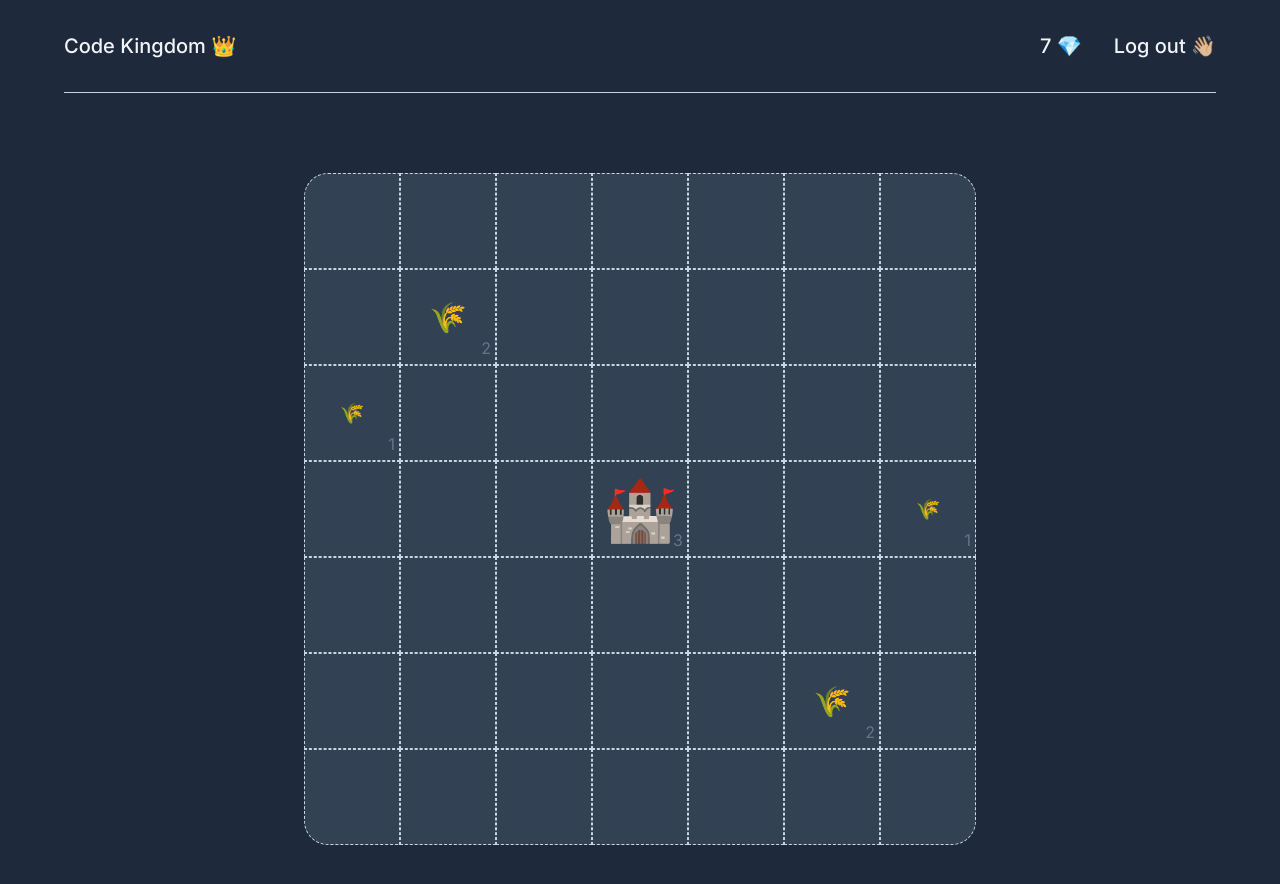
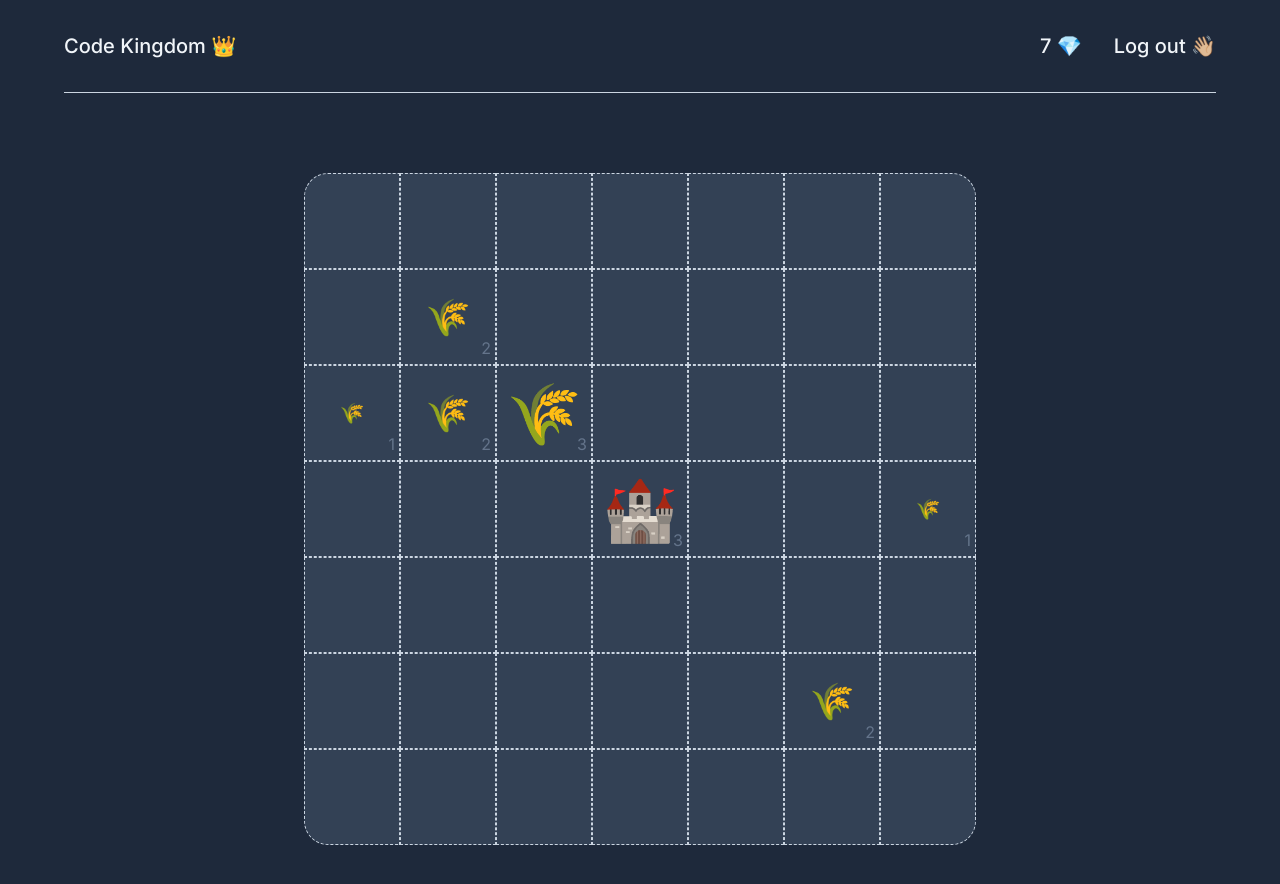
Before and after one commit to jean1591/codectibles, a Next.js app: page / in a window 1280 px wide. Shown: the top 884 px of the page. Built offline with nearby package versions, Linux system fonts and the light colour scheme.

Commit message:
chote: improve architecture

```diff
--- a/src/app/components/kingdom.tsx
+++ b/src/app/components/kingdom.tsx
@@ -1,9 +1,8 @@
-import { classNames } from "@/utils";
-import { ReactNode } from "react";
-
-const GRID_SIZE = 7;
+import { KingdomCell, KingdomCellInterface } from "./kingdomCell";
 
 const formatGrid = (index: number): string | undefined => {
+  const GRID_SIZE = 7;
+
   if (index === 0) {
     return "rounded-tl-3xl";
   }
@@ -21,12 +20,7 @@ const formatGrid = (index: number): string | undefined => {
   }
 };
 
-interface KingdomType {
-  icon: string;
-  size: number;
-}
-
-const kingdom: (KingdomType | undefined)[] = [
+const kingdom: (KingdomCellInterface | undefined)[] = [
   undefined,
   undefined,
   undefined,
@@ -42,8 +36,8 @@ const kingdom: (KingdomType | undefined)[] = [
   undefined,
   undefined,
   { icon: "🌾", size: 1 },
-  undefined,
-  undefined,
+  { icon: "🌾", size: 2 },
+  { icon: "🌾", size: 3 },
   undefined,
   undefined,
   undefined,
@@ -83,41 +77,9 @@ export const Kingdom = () => {
     <div className="flex items-center justify-center">
       <div className="grid grid-cols-7">
         {kingdom.map((cell, index) => (
-          <KingdomCell className={formatGrid(index)}>
-            {cell ? (
-              <div>
-                <p className={classNames(
-                    cell.size === 1 ? "text-xl" : "",
-                    cell.size === 2 ? "text-3xl" : "",
-                    cell.size === 3 ? "text-6xl" : "",
-                    )}>{cell.icon}</p>
-                <p className="text-normal absolute bottom-1 right-1 text-slate-500">
-                  {cell.size}
-                </p>
-              </div>
-            ) : undefined}
-          </KingdomCell>
+          <KingdomCell key={index} cell={cell} className={formatGrid(index)} />
         ))}
       </div>
     </div>
   );
 };
-
-const KingdomCell = ({
-  children,
-  className,
-}: {
-  children?: ReactNode;
-  className?: string;
-}) => {
-  return (
-    <div
-      className={classNames(
-        className ? className : "",
-        "relative flex h-12 w-12 sm:h-24 sm:w-24 items-center justify-center border-[1px] border-br border-dashed border-slate-300 bg-slate-700"
-      )}
-    >
-      {children}
-    </div>
-  );
-};
--- /dev/null
+++ b/src/app/components/kingdomCell.tsx
@@ -0,0 +1,40 @@
+import { classNames } from "@/utils";
+
+export interface KingdomCellInterface {
+  icon: string;
+  size: number;
+}
+
+export const KingdomCell = ({
+  cell,
+  className,
+}: {
+  cell?: KingdomCellInterface;
+  className?: string;
+}) => {
+  return (
+    <div
+      className={classNames(
+        className ? className : "",
+        "relative flex h-12 w-12 sm:h-24 sm:w-24 items-center justify-center border-[1px] border-br border-dashed border-slate-300 bg-slate-700"
+      )}
+    >
+      {cell ? (
+        <div>
+          <p
+            className={classNames(
+              cell.size === 1 ? "text-base sm:text-xl" : "",
+              cell.size === 2 ? "text-base sm:text-4xl" : "",
+              cell.size === 3 ? "text-base sm:text-6xl" : ""
+            )}
+          >
+            {cell.icon}
+          </p>
+          <p className="text-normal absolute bottom-1 right-1 text-slate-500">
+            {cell.size}
+          </p>
+        </div>
+      ) : undefined}
+    </div>
+  );
+};
```
